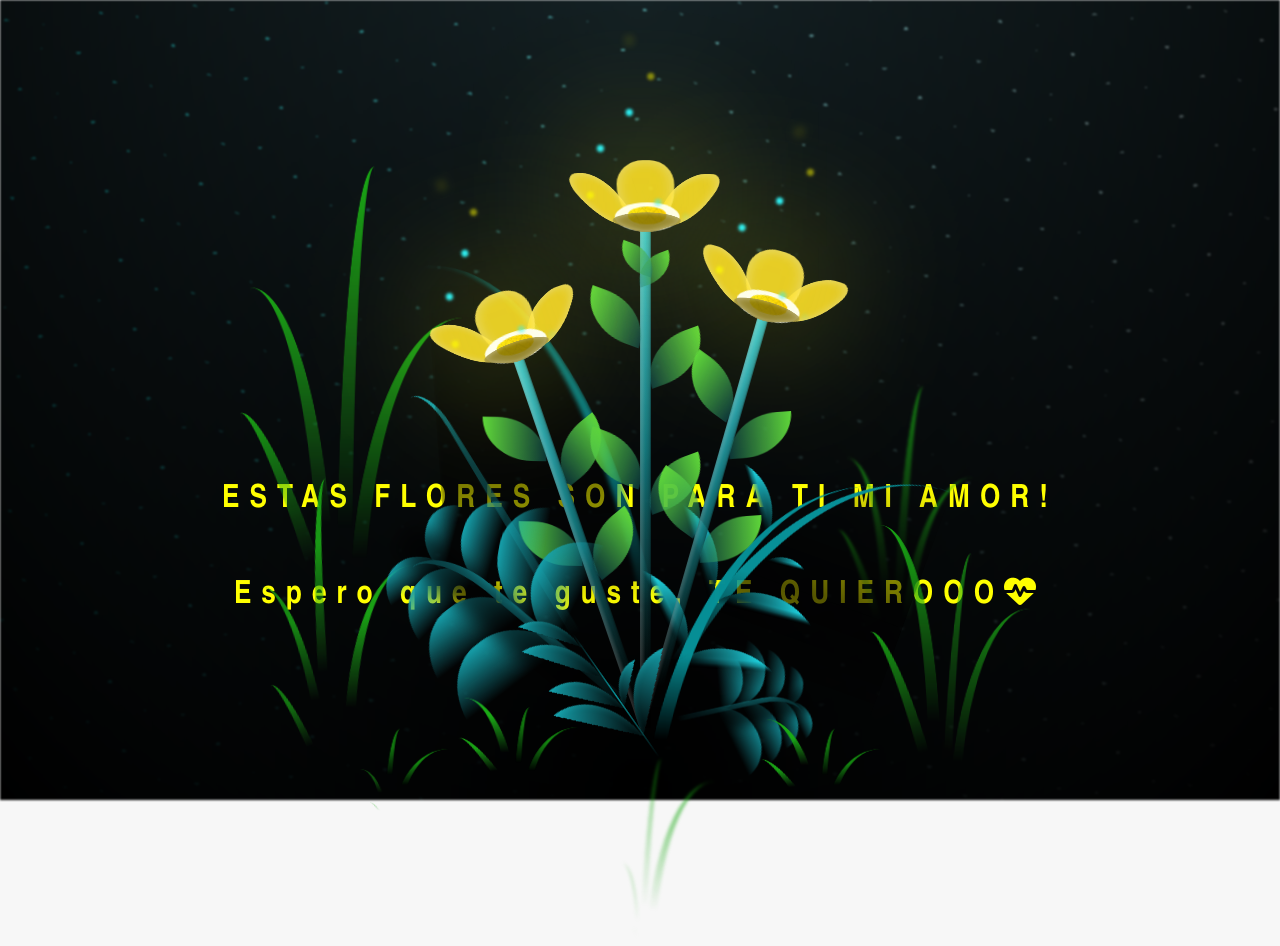
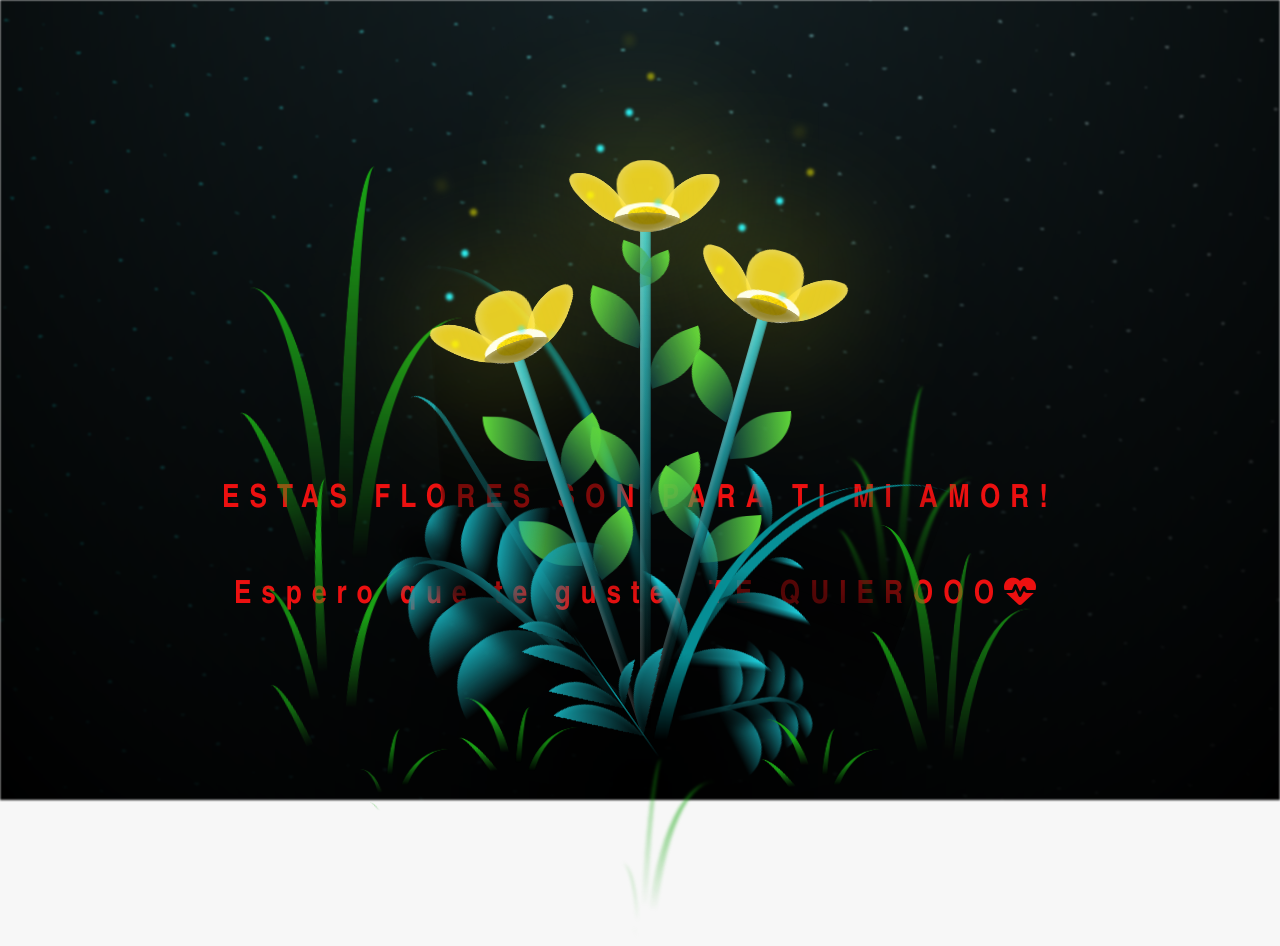
Before and after one commit to ernest312/ernest312.github.io, a plain HTML site: page index.html in a window 1280 px wide. Drawn offline with Linux system fonts and the light colour scheme.

Commit message:
Update styles.css

```diff
--- a/styles.css
+++ b/styles.css
@@ -42,7 +42,7 @@ body {
 .titulo {
   margin-bottom: 180px;
   font-family: "Arial Narrow", Arial, sans-serif;
-  color: yellow;
+  color: rgb(236, 16, 16);
   position: absolute;
   font-weight: bold;
   letter-spacing: 10px;
```
